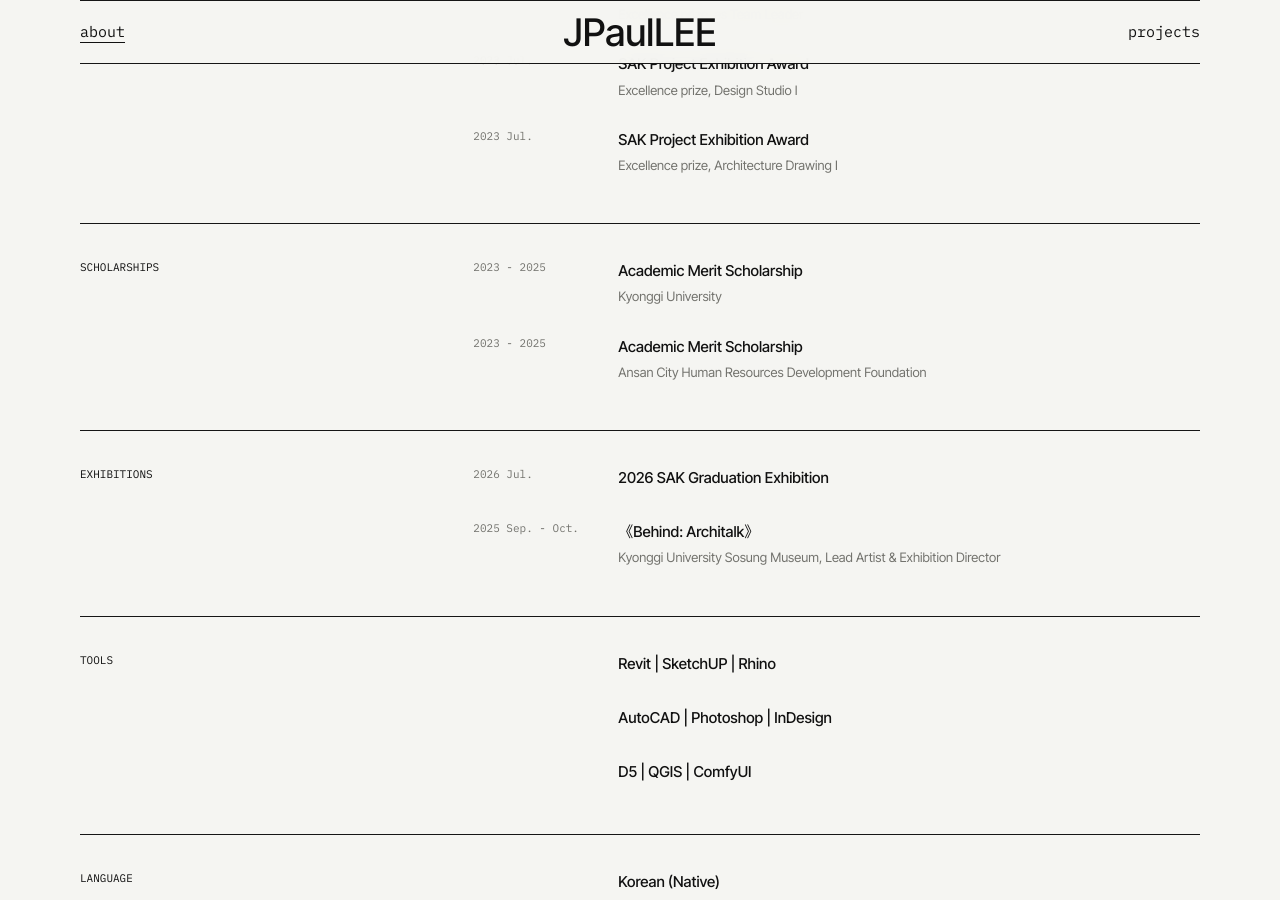
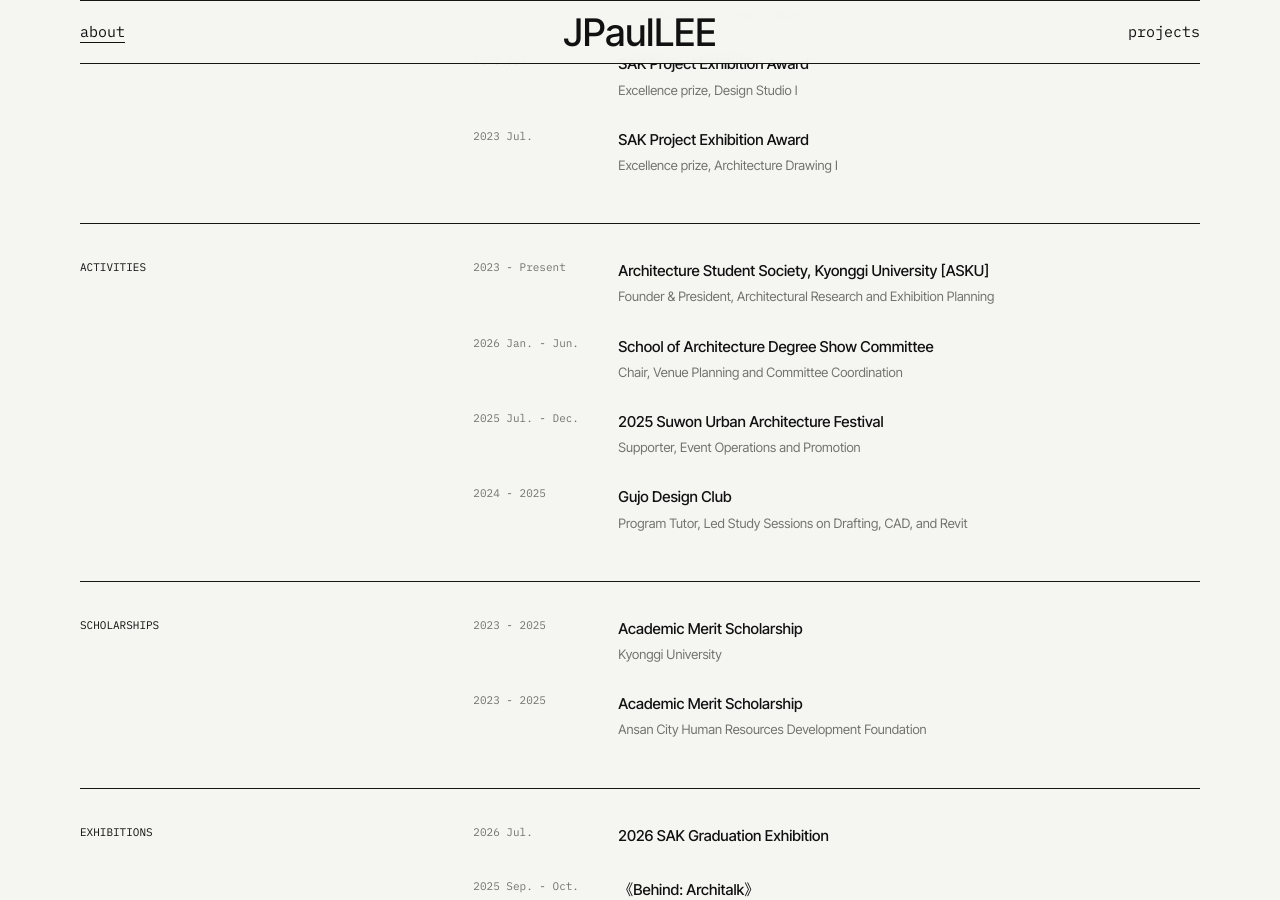
Before and after one commit to jaeseongpaullee/jaeseongpaullee.github.io, a Jekyll site: the page built from about.html, in a window 1280 px wide and 900 px high, scrolled down 1052 px. Built offline with Jekyll 4.4.1, drawn with Linux system fonts in a browser that asks for light colours.

Commit message:
Update _data/profile.yml (via Pages CMS)

```diff
--- a/_data/profile.yml
+++ b/_data/profile.yml
@@ -36,6 +36,19 @@ sections:
         title: SAK Project Exhibition Award
         description: Excellence prize, Architecture Drawing I
   - title: Activities
+    items:
+      - year: 2023 - Present
+        title: Architecture Student Society, Kyonggi University [ASKU]
+        description: Founder & President, Architectural Research and Exhibition Planning
+      - year: 2026 Jan. - Jun.
+        title: School of Architecture Degree Show Committee
+        description: Chair, Venue Planning and Committee Coordination
+      - year: 2025 Jul. - Dec.
+        title: 2025 Suwon Urban Architecture Festival
+        description: Supporter, Event Operations and Promotion
+      - year: 2024 - 2025
+        title: Gujo Design Club
+        description: Program Tutor, Led Study Sessions on Drafting, CAD, and Revit
   - title: SCHOLARSHIPS
     items:
       - year: 2023 - 2025
```
